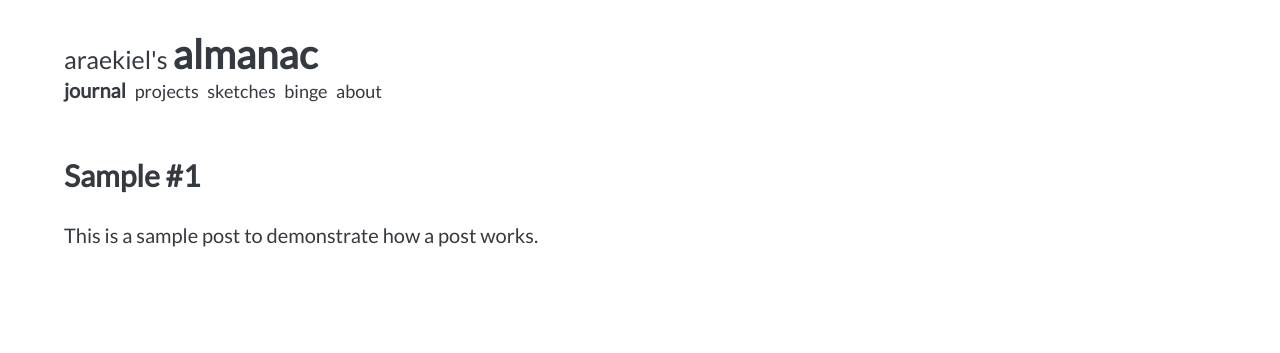
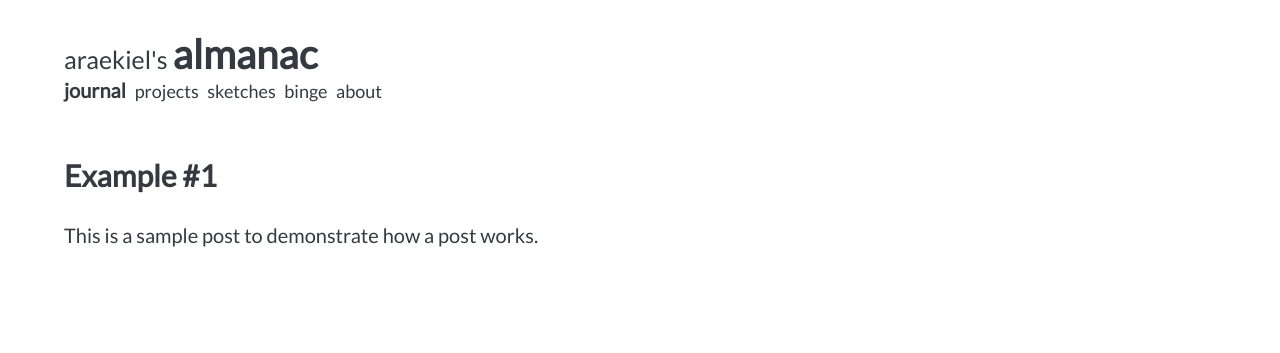
Before and after one commit to shashwatah/almanac, a Jekyll site: the page built from _posts/2020-08-05-example.md, in a window 1280 px wide. Shown: the top 353 px of the page. Built offline with Jekyll 4.4.1, drawn with Linux system fonts in a browser that asks for light colours.

Commit message:
rename: _posts: 2020-08-05-sample.md > 2020-08-05-example.md

```diff
--- a/_posts/2020-08-05-sample.md
+++ b/_posts/2020-08-05-example.md
@@ -1,9 +1,9 @@
 ---
-title: "Sample #1"
+title: "Example #1"
 excerpt: "This is a sample post"
 date: 2020-08-05
 ---
 
-# Sample #1
+# Example #1
 
 This is a sample post to demonstrate how a post works.
```
